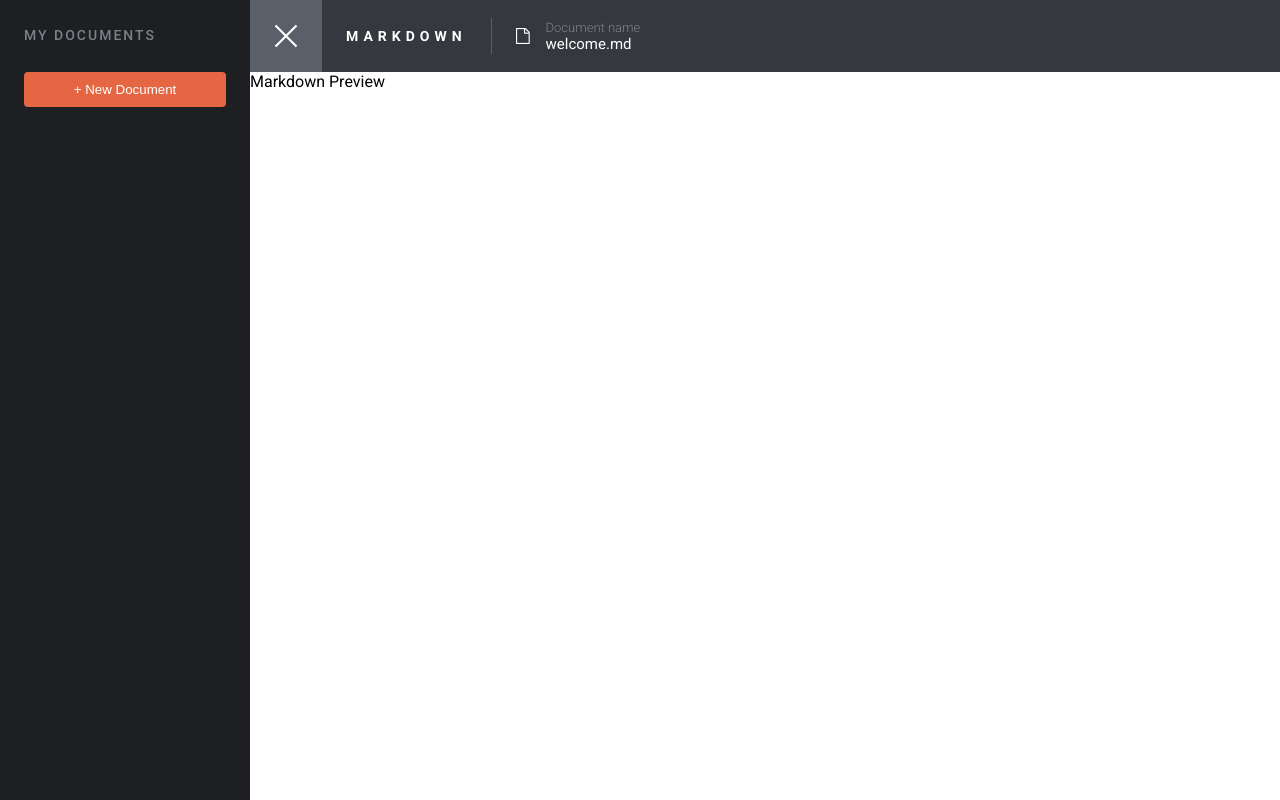
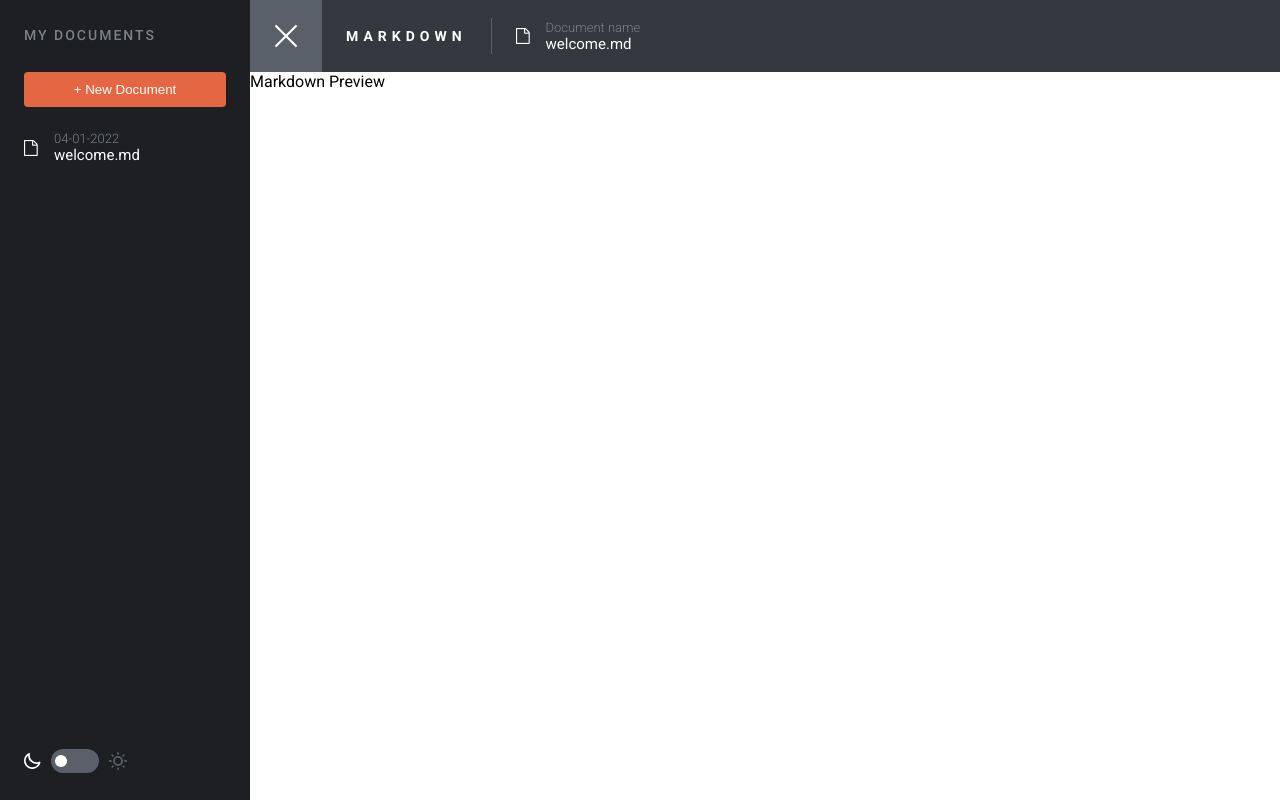
Before and after one commit to Artur-Neri/markdown-editor, a plain HTML site: page index.html in a window 1280 px wide. Both pictures are taken after a click on the element 36 px from the left and 36 px from the top of the page. Drawn offline with Linux system fonts and the light colour scheme.

Commit message:
sidebar and heading visuals complete

```diff
--- /dev/null
+++ b/app/toggle.js
@@ -0,0 +1,15 @@
+const toggle = document.querySelector('#check');
+const lightIcon = document.querySelector('#light-icon');
+const darkIcon = document.querySelector('#dark-icon');
+
+toggle.onchange = handleLightDark;
+
+function handleLightDark(){
+    if (toggle.checked){
+        darkIcon.style.fill = '#5A6069';
+        lightIcon.style.fill = '#fff';
+    } else {
+        darkIcon.style.fill = '#fff';
+        lightIcon.style.fill = '#5A6069';
+    }
+}
--- a/index.html
+++ b/index.html
@@ -11,13 +11,34 @@
   <link rel="stylesheet" href="./styles/btnSave.css">
   <link rel="stylesheet" href="./styles/btnNewDocument.css">
   <link rel="stylesheet" href="./styles/sidebar.css">
+  <link rel="stylesheet" href="./styles/toggle.css">
   <title>Frontend Mentor | In-browser markdown editor</title>
 </head>
 <body>
   <!-- Sidebar start -->
   <aside class="sidebar hide">
-    <h2>My Documents</h2>
-    <button id="btnNewDocument">+ new document</button>
+    <div>
+      <h2>My Documents</h2>
+      <button id="btnNewDocument">+ new document</button>
+      <ul class="sidebar-documents">
+        <li class="sidebar-document">
+              <img src="./assets/file-img.png" alt="file icon">
+              <div class="header-document-text">
+                <p class="sidebar-document-date">04-01-2022</p>
+                <p class="document-name">welcome.md</p>
+              </div>
+        </li>
+      </ul>
+    </div>
+    <div id="toggle">
+      <svg width="17" height="16" xmlns="http://www.w3.org/2000/svg"><path id="dark-icon" d="M16.141 8.804a.823.823 0 0 0-.864-.115 6.622 6.622 0 0 1-2.772.6A6.704 6.704 0 0 1 5.81 2.626 7.066 7.066 0 0 1 6.015.981a.823.823 0 0 0-1.094-.93 8.341 8.341 0 1 0 11.516 9.617.823.823 0 0 0-.296-.864Zm-7.814 5.503A6.696 6.696 0 0 1 4.164 2.404v.222a8.35 8.35 0 0 0 10.069 8.16 6.671 6.671 0 0 1-5.906 3.554v-.033Z" fill="#fff"/></svg>
+      <label class="switch">
+        <input type="checkbox" id="check">
+        <span class="slider round"></span>
+      </label>
+      <svg width="18" height="18" xmlns="http://www.w3.org/2000/svg"><path id="light-icon" d="M2.7 9a.9.9 0 0 0-.9-.9H.9a.9.9 0 0 0 0 1.8h.9a.9.9 0 0 0 .9-.9Zm.576 4.5-.639.639a.9.9 0 0 0 0 1.269.9.9 0 0 0 1.269 0l.639-.639A.9.9 0 0 0 3.276 13.5ZM9 2.7a.9.9 0 0 0 .9-.9V.9a.9.9 0 0 0-1.8 0v.9a.9.9 0 0 0 .9.9Zm5.094 2.106a.9.9 0 0 0 .63-.261l.639-.639a.9.9 0 1 0-1.269-1.269l-.594.639a.9.9 0 0 0 0 1.269.9.9 0 0 0 .594.261Zm-10.8-.261a.9.9 0 0 0 1.269 0 .9.9 0 0 0 0-1.269l-.639-.639a.904.904 0 1 0-1.287 1.269l.657.639ZM17.1 8.1h-.9a.9.9 0 1 0 0 1.8h.9a.9.9 0 1 0 0-1.8Zm-2.376 5.4a.9.9 0 0 0-1.224 1.224l.639.639a.9.9 0 0 0 1.269 0 .9.9 0 0 0 0-1.269l-.684-.594ZM9 4.05A4.95 4.95 0 1 0 13.95 9 4.959 4.959 0 0 0 9 4.05Zm0 8.1a3.15 3.15 0 1 1 0-6.3 3.15 3.15 0 0 1 0 6.3Zm0 3.15a.9.9 0 0 0-.9.9v.9a.9.9 0 1 0 1.8 0v-.9a.9.9 0 0 0-.9-.9Z" fill="#5A6069"/></svg>
+    </div>
+
   </aside>
 
   <!-- Sidebar end -->
@@ -50,5 +71,6 @@
 
   <script src="./app/index.js"></script>
   <script src="./app/hamburguer.js"></script>
+  <script src="./app/toggle.js"></script>
 </body>
 </html>
--- a/styles/hamburguer.css
+++ b/styles/hamburguer.css
@@ -11,6 +11,7 @@
   -webkit-user-drag: none;
 
   cursor: pointer;
+  margin-right: 24px;
 }
 
 /* .hamburguer img {
--- a/styles/header.css
+++ b/styles/header.css
@@ -38,18 +38,18 @@
   letter-spacing: 5px;
   font-weight: bold;
   font-size: 14px;
-  padding: 10px 24px;
+  padding: 10px 24px 10px 0;
+  margin-right: 24px;
   border-right: 1px solid var(--color-600);
 }
 
-.header-document {
-  padding-left: 24px;
+.header-document, .sidebar-document {
   display: flex;
   align-items: center;
   gap: 16px;
 }
 
-.document-label{
+.document-label, .sidebar-document-date{
   font-size: 13px;
   font-family: 'Roboto', sans-serif;
   font-weight: 300;
--- a/styles/sidebar.css
+++ b/styles/sidebar.css
@@ -2,6 +2,9 @@
   color: var(--color-100);
   background-color: var(--color-900);
   padding: 27px 24px;
+  display: flex;
+  flex-direction: column;
+  justify-content: space-between;
 }
 
 .sidebar h2 {
@@ -12,3 +15,18 @@
   text-transform: uppercase;
   margin-bottom: 29px;
 }
+
+.sidebar-documents {
+  display: flex;
+  flex-direction: column;
+  gap: 26px;
+}
+
+.sidebar-document {
+  user-select: none;
+  cursor: pointer;
+}
+
+.sidebar-document:hover .document-name {
+  color: var(--color-orange-hover);
+}
--- /dev/null
+++ b/styles/toggle.css
@@ -0,0 +1,67 @@
+#toggle {
+    display: flex;
+    align-items: center;
+    gap: 10px;
+}
+
+.switch {
+    position: relative;
+    display: inline-block;
+    width: 48px;
+    height: 24px;
+  }
+
+  /* Hide default HTML checkbox */
+  .switch input {
+    opacity: 0;
+    width: 0;
+    height: 0;
+  }
+
+  /* The slider */
+  .slider {
+    position: absolute;
+    cursor: pointer;
+    top: 0;
+    left: 0;
+    right: 0;
+    bottom: 0;
+    background-color: var(--color-600);
+    -webkit-transition: .4s;
+    transition: .4s;
+  }
+
+  .slider:before {
+    position: absolute;
+    content: "";
+    height: 12px;
+    width: 12px;
+    left: 4px;
+    bottom: 6px;
+    background-color: white;
+    -webkit-transition: .4s;
+    transition: .4s;
+  }
+
+  input:checked + .slider {
+    background-color: #2196F3;
+  }
+
+  input:focus + .slider {
+    box-shadow: 0 0 1px #2196F3;
+  }
+
+  input:checked + .slider:before {
+    -webkit-transform: translateX(26px);
+    -ms-transform: translateX(26px);
+    transform: translateX(26px);
+  }
+
+  /* Rounded sliders */
+  .slider.round {
+    border-radius: 12px;
+  }
+
+  .slider.round:before {
+    border-radius: 50%;
+  }
```
